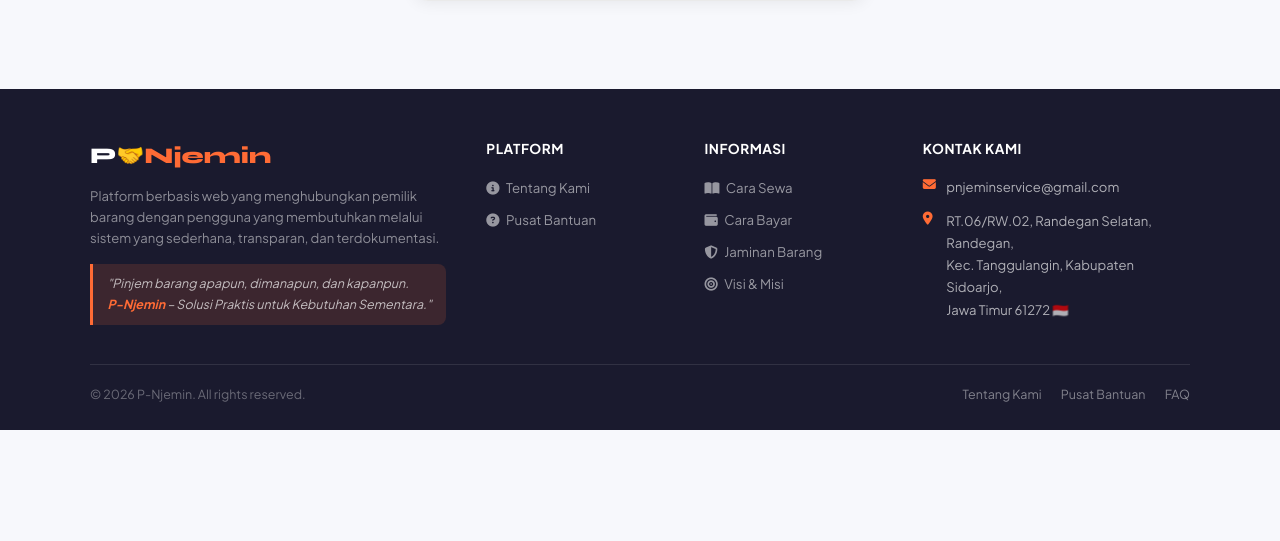
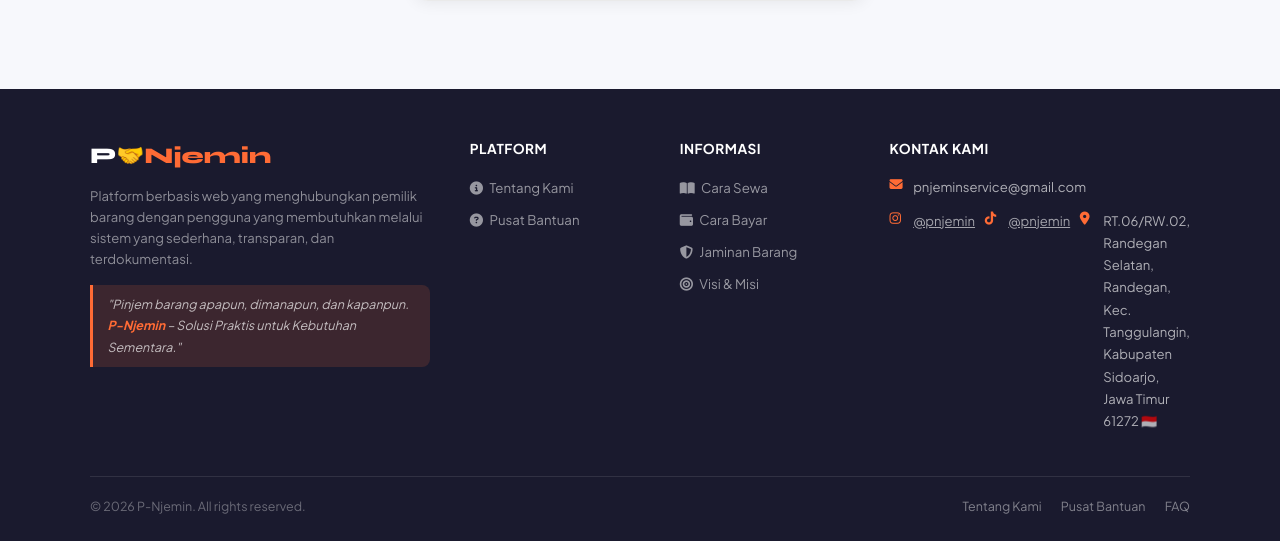
Before and after one commit to Faitz761/pnjemin_v2, a Flask app: page /akun_diblokir in a window 1280 px wide. Shown: the part 739-1280 px from the top of the page. Before the commit the page ends 1169 px from the top, so only its background shows below. Run offline with Flask 3, Linux system fonts and the light colour scheme; a user stored in the database is signed in; data that the repository does not hold is empty; some libraries are stand-ins or nearby versions.

Commit message:
first commit

```diff
--- a/templates/base.html
+++ b/templates/base.html
@@ -346,6 +346,14 @@
                 <span>pnjeminservice@gmail.com</span>
             </div>
             <div class="footer-contact-item">
+                <div class="footer-contact-item">
+    <i class="fab fa-instagram"></i>
+    <a href="https://instagram.com/pnjemin" target="_blank" style="color:rgba(255,255,255,0.6)">@pnjemin</a>
+</div>
+<div class="footer-contact-item">
+    <i class="fab fa-tiktok"></i>
+    <a href="https://tiktok.com/@pnjemin" target="_blank" style="color:rgba(255,255,255,0.6)">@pnjemin</a>
+</div>
                 <i class="fas fa-map-marker-alt"></i>
                 <span>RT.06/RW.02, Randegan Selatan, Randegan,<br>Kec. Tanggulangin, Kabupaten Sidoarjo,<br>Jawa Timur 61272 🇮🇩</span>
             </div>
```
